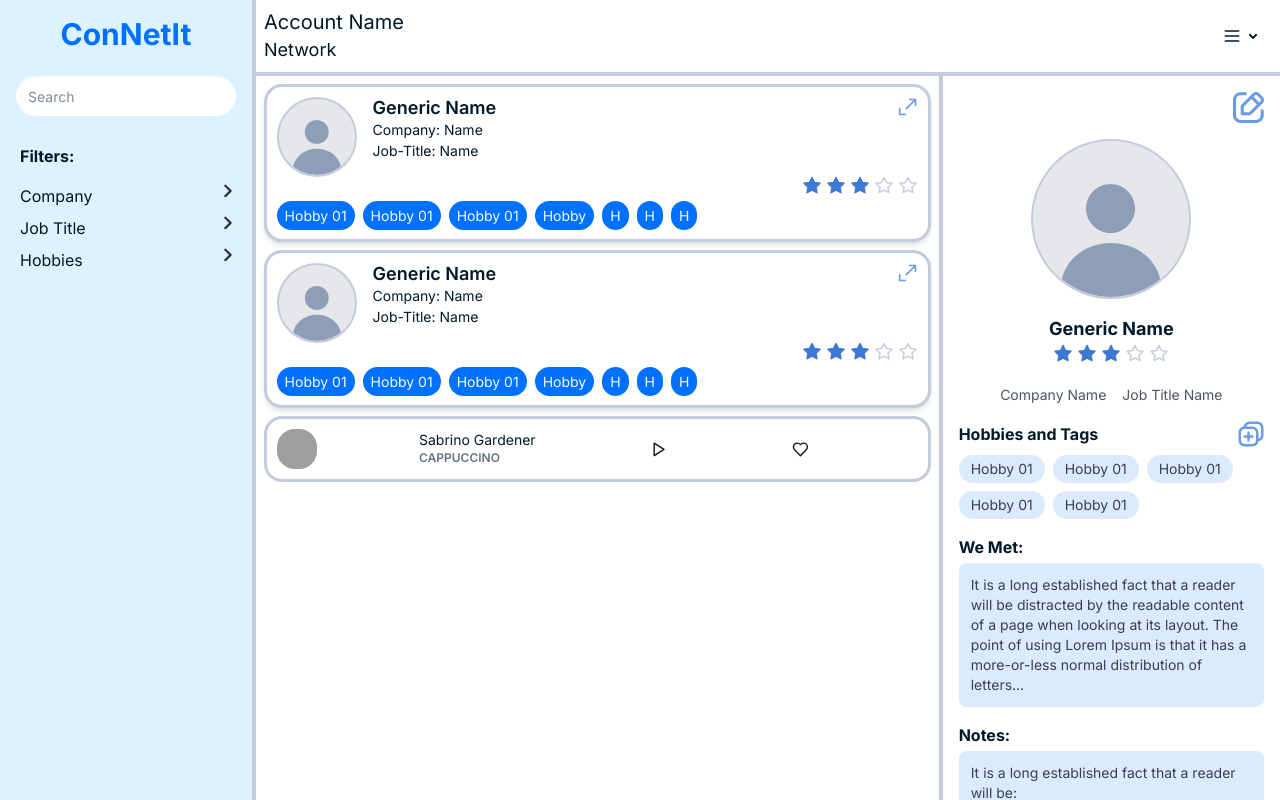
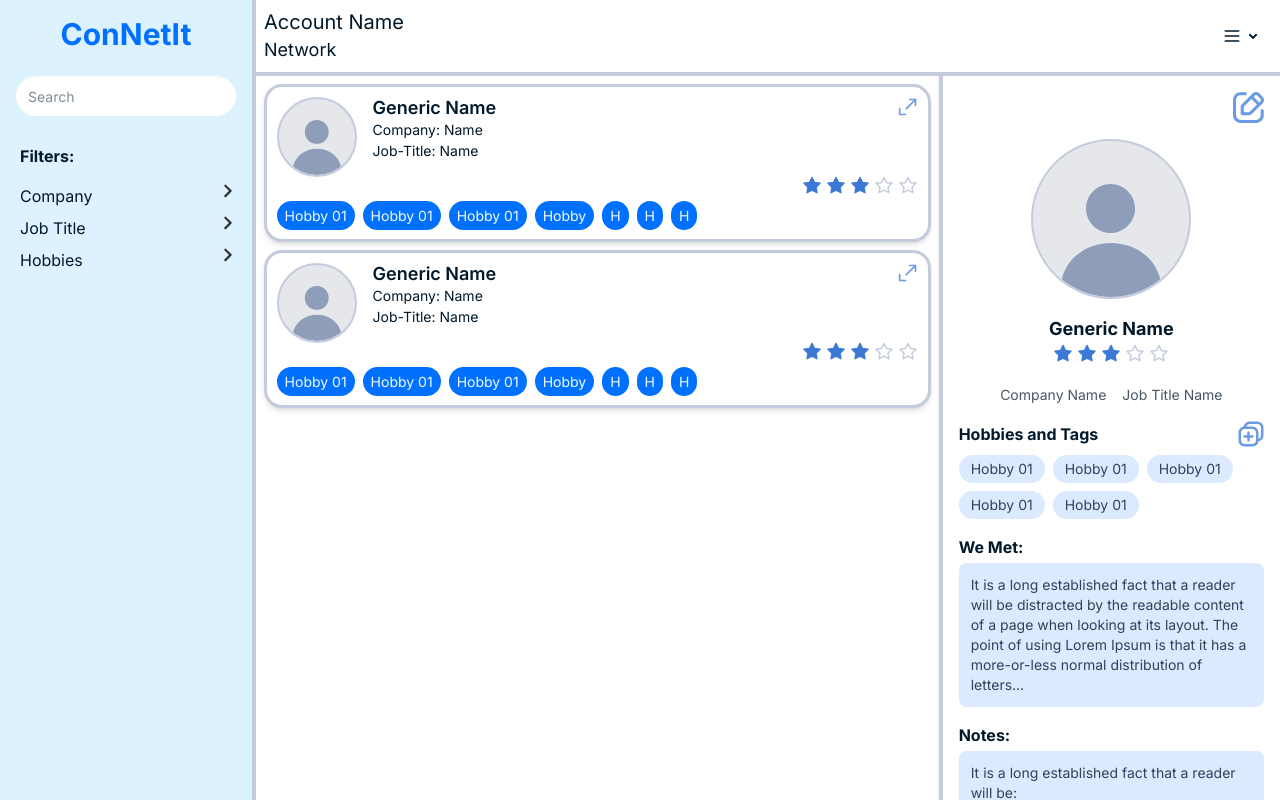
Before and after one commit to FabianoGLentini/ConNetIt, a Next.js app in the folder frontend/: page / in a window 1280 px wide. Built offline with nearby package versions, Linux system fonts and the light colour scheme; grey boxes are pictures that could not be loaded.

Commit message:
Add: custom scroll bar for connection list

```diff
--- a/frontend/app/components/layout/Network.tsx
+++ b/frontend/app/components/layout/Network.tsx
@@ -7,8 +7,8 @@ const Network = () => {
 
     // TODO replace current conection info with connection card component
 
-    <section>
-      <ul className="list p-2">
+    <section className="h-full overflow-y-scroll max-h-screen scrollbar-custom">
+      <ul className="list p-2  ">
         <li>
           <ConnectionCard />
         </li>
@@ -17,55 +17,8 @@ const Network = () => {
           <ConnectionCard />
         </li>
 
-        <li className="list-row">
-          <div>
-            {/* TODO optimize img */}
-            <img
-              className="size-10 rounded-box"
-              src="https://img.daisyui.com/images/profile/demo/3@94.webp"
-            />
-          </div>
-          <div>
-            <div>Sabrino Gardener</div>
-            <div className="text-xs uppercase font-semibold opacity-60">
-              Cappuccino
-            </div>
-          </div>
-          <button className="btn btn-square btn-ghost">
-            <svg
-              className="size-[1.2em]"
-              xmlns="http://www.w3.org/2000/svg"
-              viewBox="0 0 24 24"
-            >
-              <g
-                strokeLinejoin="round"
-                strokeLinecap="round"
-                strokeWidth="2"
-                fill="none"
-                stroke="currentColor"
-              >
-                <path d="M6 3L20 12 6 21 6 3z"></path>
-              </g>
-            </svg>
-          </button>
-          <button className="btn btn-square btn-ghost">
-            <svg
-              className="size-[1.2em]"
-              xmlns="http://www.w3.org/2000/svg"
-              viewBox="0 0 24 24"
-            >
-              <g
-                strokeLinejoin="round"
-                strokeLinecap="round"
-                strokeWidth="2"
-                fill="none"
-                stroke="currentColor"
-              >
-                <path d="M19 14c1.49-1.46 3-3.21 3-5.5A5.5 5.5 0 0 0 16.5 3c-1.76 0-3 .5-4.5 2-1.5-1.5-2.74-2-4.5-2A5.5 5.5 0 0 0 2 8.5c0 2.3 1.5 4.05 3 5.5l7 7Z"></path>
-              </g>
-            </svg>
-          </button>
-        </li>
+        {/* Padding buffer */}
+        <li className="invisible h-18"></li>
       </ul>
     </section>
   );
--- a/frontend/app/globals.css
+++ b/frontend/app/globals.css
@@ -10,11 +10,11 @@
   --color-base-content: oklch(20% 0.05 240);
   --color-primary: oklch(55% 0.3 240);
   --color-primary-content: oklch(98% 0.01 240);
-  --color-secondary: oklch(70% 0.25 200);
+  --color-secondary: oklch(0.6857 0.1207 258.15);
   --color-secondary-content: oklch(98% 0.01 200);
   --color-accent: oklch(65% 0.25 160);
   --color-accent-content: oklch(98% 0.01 160);
-  --color-neutral: oklch(50% 0.05 240);
+  --color-neutral: oklch(0.95 0.0247 260.73);
   --color-neutral-content: oklch(98% 0.01 240);
   --color-info: oklch(70% 0.2 220);
   --color-info-content: oklch(98% 0.01 220);
@@ -59,6 +59,39 @@
 
   }
 
+  /* Scroll bar  */
+.scrollbar-custom {
+  scrollbar-width: thick;
+  scrollbar-color:var(--color-secondary) var(--color-neutral);
+  scrollbar-gutter: "stable";
+}
+
+/* For WebKit browsers (Chrome, Safari, Edge) */
+.scrollbar-custom::-webkit-scrollbar {
+  width: 15px;
+  background-color: var(--color-neutral);
+}
+
+.scrollbar-custom::-webkit-scrollbar-thumb {
+  background-color: var(--color-secondary);
+  border-radius: 9999px;
+  border: 3px solid var(--color-base-100);
+}
+
+.scrollbar-custom::-webkit-scrollbar-track {
+  background-color:var(--color-base-100); /* Track tint */
+}
+
+/* Hide scrollbar arrows (up/down buttons) */
+.scrollbar-custom::-webkit-scrollbar-button {
+  display: none;
+  height: 0;
+  width: 0;
+}
+
+
+
+
 
 
   /* @Override .list */
```
